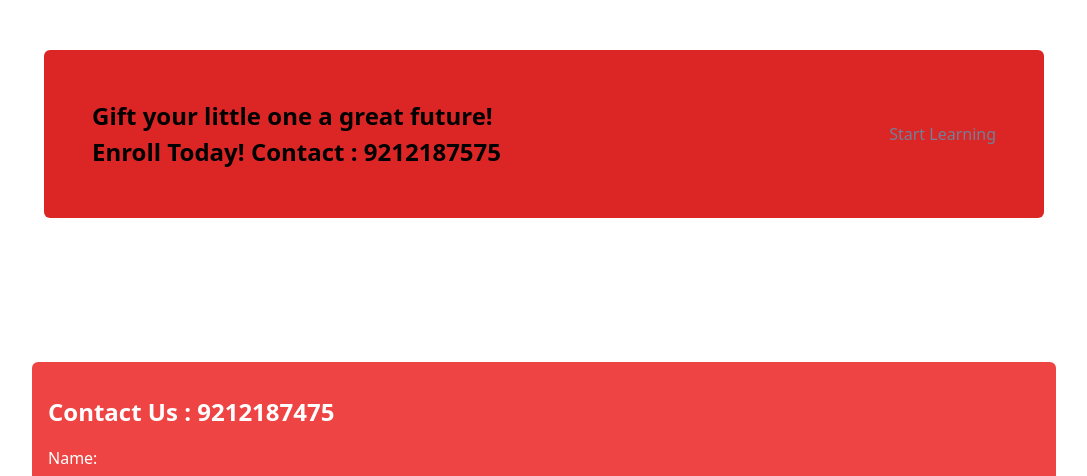
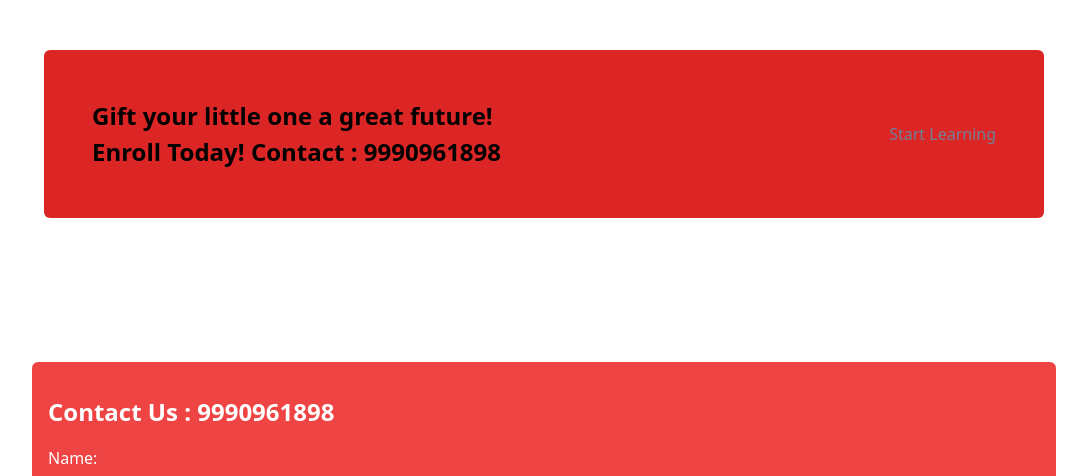
Before and after one commit to beingutsav/royal-kids-initial, a Next.js app: page / in a window 1280 px wide. Shown: the part 2680-3156 px from the top of the page, without its empty margins (96-1183 px from the left). Built offline with nearby package versions, Linux system fonts and the light colour scheme.

Commit message:
changed admission enquiry number,

```diff
--- a/src/templates/Banner.tsx
+++ b/src/templates/Banner.tsx
@@ -6,7 +6,7 @@ const Banner = () => (
   <Section>
     <CTABanner
       title="Gift your little one a great future!"
-      subtitle="Enroll Today! Contact : 9212187575"
+      subtitle="Enroll Today! Contact : 9990961898"
       button={<Button formId="contact-form-section">Start Learning</Button>}
     />
   </Section>
--- a/src/templates/ContactForm.tsx
+++ b/src/templates/ContactForm.tsx
@@ -30,7 +30,7 @@ const ContactForm: React.FC = () => {
   return (
     <div className="mx-auto mt-20 max-w-screen-lg rounded-md bg-red-500 px-4 py-8">
       <h2 className="mb-4 text-2xl font-semibold text-white">
-        Contact Us : 9212187475
+        Contact Us : 9990961898
       </h2>
       <form onSubmit={handleSubmit}>
         <div className="mb-4">
```
Also changed, not shown: 1 other file (tests, documents, lock files or other folders).
